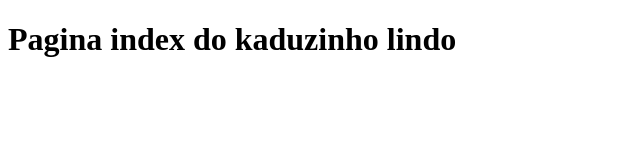
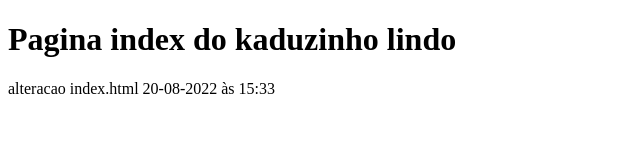
Before and after one commit to kadunews/git-alura, a plain HTML site: page index.html in a window 1280 px wide. Shown: the whole page, without its empty margins (0-640 px from the left). Drawn offline with Linux system fonts and the light colour scheme.

Commit message:
commit apos alt index.html 20-08-2022 às 15:33

```diff
--- a/index.html
+++ b/index.html
@@ -8,5 +8,6 @@
 </head>
 <body>
     <h1>Pagina index do kaduzinho lindo</h1>
+    alteracao index.html 20-08-2022 às 15:33
 </body>
 </html>
```
